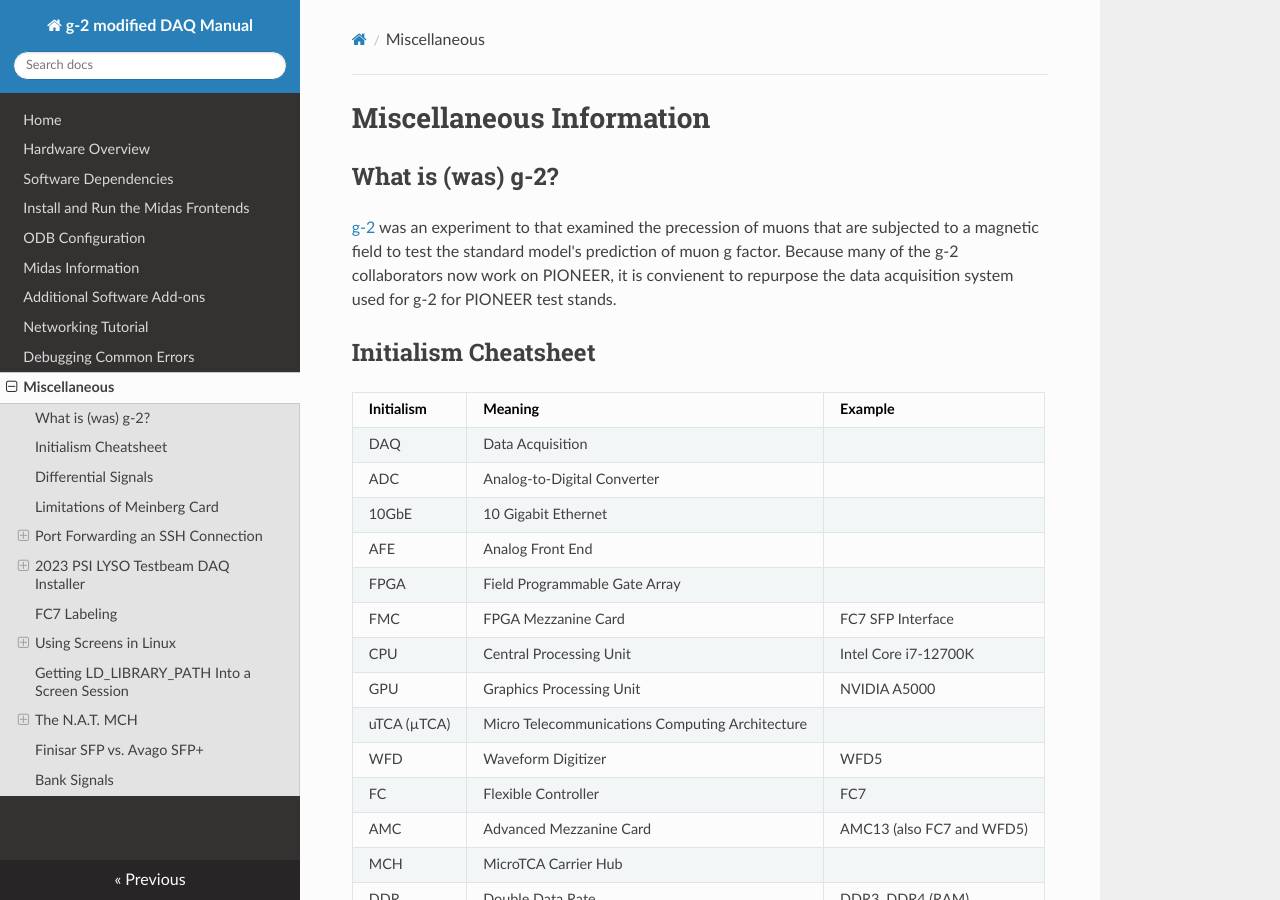
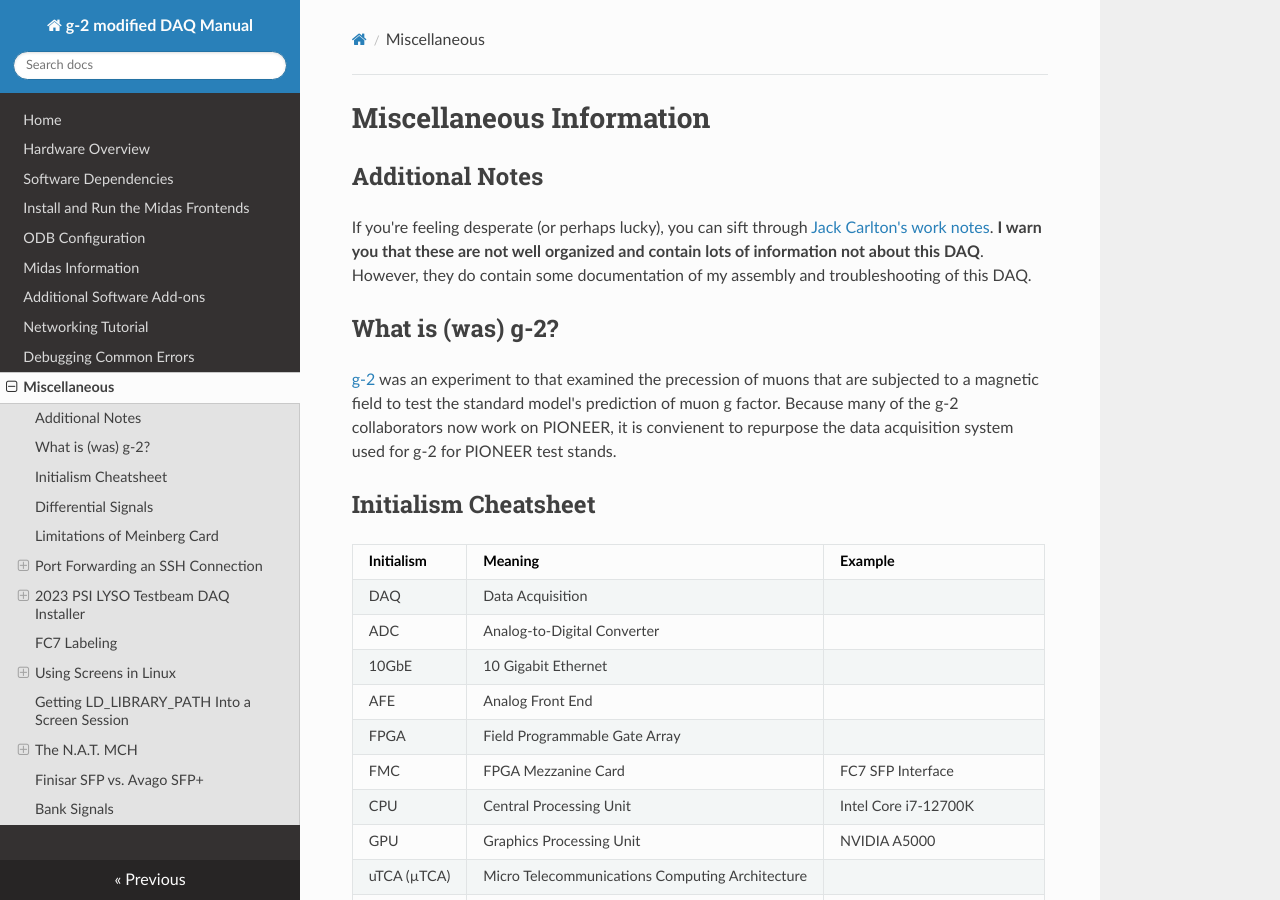
Before and after one commit to jaca230/teststand_daq_manual, an MkDocs documentation site: the page built from docs/miscellaneous_info.md, in a window 1280 px wide and 900 px high. Built offline with MkDocs 1.6.1, drawn with Linux system fonts in a browser that asks for light colours; nearby versions of some CDN libraries.

Commit message:
added link to additional notes

```diff
--- a/docs/miscellaneous_info.md
+++ b/docs/miscellaneous_info.md
@@ -1,4 +1,8 @@
 # Miscellaneous Information
+
+## Additional Notes
+
+If you're feeling desperate (or perhaps lucky), you can sift through [Jack Carlton's work notes](https://jaca230.github.io/joplin_notes_page/). **I warn you that these are not well organized and contain lots of information not about this DAQ**. However, they do contain some documentation of my assembly and troubleshooting of this DAQ.
 
 ## What is (was) g-2?
 [g-2](https://muon-g-2.fnal.gov/#:~:text=The%20Muon%20g%2D2%20experimenters,of%200.14%20parts%20per%20million.) was an experiment to that examined the precession of muons that are subjected to a magnetic field to test the standard model's prediction of muon g factor. Because many of the g-2 collaborators now work on PIONEER, it is convienent to repurpose the data acquisition system used for g-2 for PIONEER test stands.
```
Also changed, not shown: site/index.html.
